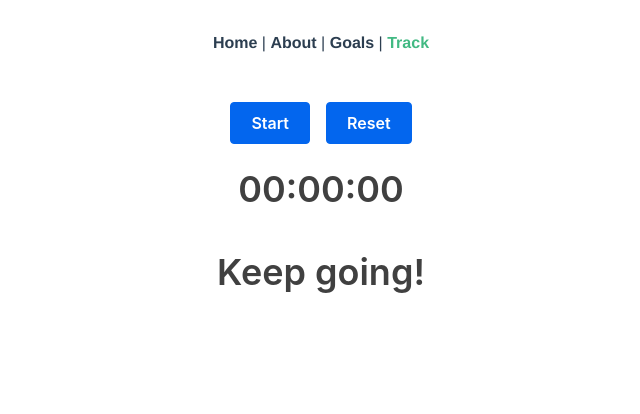
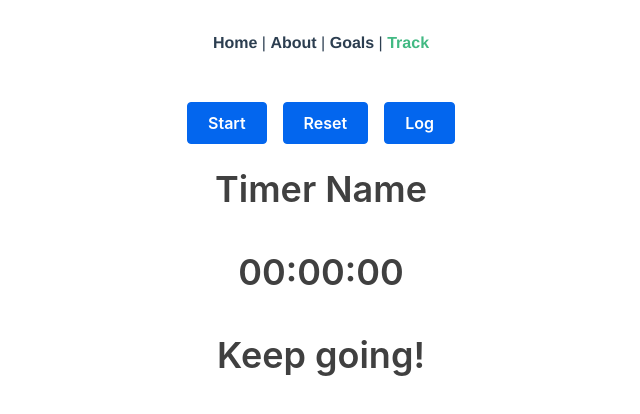
Before and after one commit to l-yc/progressive-todo, a Vue app: page /track in a window 1280 px wide. Shown: the top 414 px of the page, without its empty margins (319-959 px from the left). Built offline with nearby package versions, Linux system fonts and the light colour scheme.

Commit message:
add track history

```diff
--- a/src/views/Track.vue
+++ b/src/views/Track.vue
@@ -5,10 +5,18 @@
       <div id="controls">
         <button @click="toggle">{{ handler === null ? "Start" : "Pause" }}</button>
         <button @click="reset">Reset</button>
+        <button @click="log">Log</button>
       </div>
       <div id="clock">
+        <h1 ref="name" contenteditable>Timer Name</h1>
         <h1>{{ timer }}</h1>
         <h1 contenteditable>Keep going!</h1>
+      </div>
+      <div id="history">
+        <div v-for="h in history" v-bind:key="h.id">
+          <span @click="erase(h.id)">&times;</span>
+          {{ h.name }}: {{ formatElapsed(h.time) }}
+        </div>
       </div>
     </div>
   </div>
@@ -16,6 +24,7 @@
 
 <script lang="ts">
 import { defineComponent } from "vue";
+import { v4 as uuidv4 } from "uuid";
 
 export default defineComponent({
   name: "Track",
@@ -24,17 +33,28 @@ export default defineComponent({
     return {
       elapsed: 0,
       handler: null,
+      history: [],
     };
   },
   computed: {
     timer() {
+      return this.formatElapsed(this.elapsed);
+    }
+  },
+  created() {
+    let json = JSON.parse(localStorage.getItem("track-history") || "[]");
+    this.history = json;
+  },
+  methods: {
+    formatElapsed(elapsed) {
       let date = new Date(0);
-      date.setSeconds(this.elapsed); // specify value for SECONDS here
+      date.setSeconds(elapsed); // specify value for SECONDS here
       let timeString = date.toISOString().substr(11, 8);
       return timeString;
-    }
-  },
-  methods: {
+    },
+    tick() {
+      this.elapsed += 1;
+    },
     toggle() {
       if (this.handler !== null) {
         window.clearInterval(this.handler);
@@ -50,8 +70,28 @@ export default defineComponent({
       this.elapsed = 0;
       this.handler = null;
     },
-    tick() {
-      this.elapsed += 1;
+    log() {
+      this.history.unshift({
+        id: uuidv4(),
+        name: this.$refs.name.innerText,
+        time: this.elapsed,
+      });
+      this.saveData();
+    },
+    erase(id) {
+      let i = -1;
+      for (let j = 0; j < this.history.length; ++j) {
+        if (this.history[j].id == id) {
+          i = j;
+          break;
+        }
+      }
+      if (i == -1) throw "history item not found";
+      this.history.splice(i, 1);
+      this.saveData();
+    },
+    saveData() {
+      localStorage.setItem("track-history", JSON.stringify(this.history));
     },
   },
 });
```
